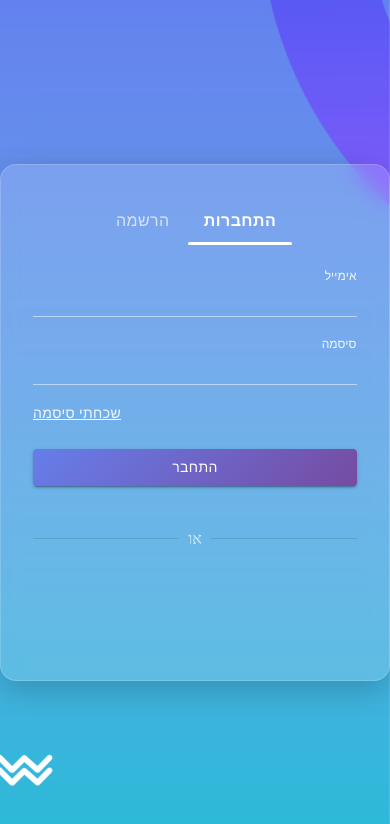
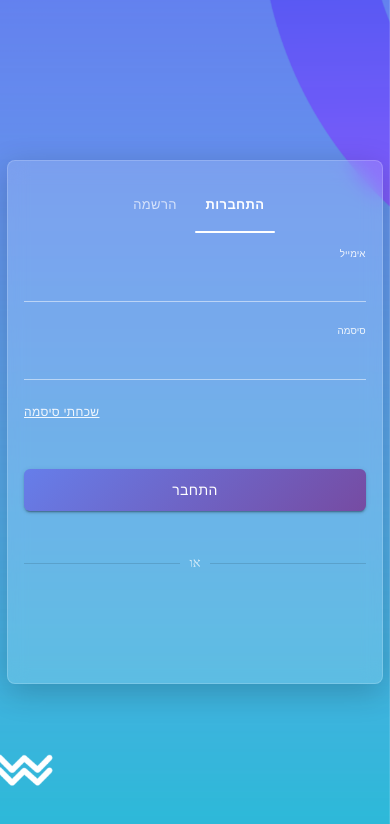
Before and after one commit to sari225/YadLameyuchadProject, a React (Create React App) app in the folder client/: page /login in a window 390 px wide. Shown: the top 824 px of the page. Built offline with nearby package versions, Linux system fonts and the light colour scheme; no server answers.

Commit message:
Adding mobile responsiveness to the login page

```diff
--- a/client/src/features/auth/style/login.css
+++ b/client/src/features/auth/style/login.css
@@ -180,3 +180,195 @@
   background: rgba(255, 255, 255, 0.3);
   color: rgba(255, 255, 255, 0.5);
 }
+
+/* ==================== RESPONSIVE STYLES ==================== */
+/* Mobile Responsive - Max Width 768px */
+@media (max-width: 768px) {
+  .login-container {
+    padding: 0;
+    height: 100vh;
+    width: 100vw;
+    display: flex !important;
+    align-items: center !important;
+    justify-content: center !important;
+    overflow: hidden;
+  }
+
+  .login-form-box {
+    width: calc(100% - 40px) !important;
+    max-width: 360px !important;
+    padding: 28px 20px !important;
+    margin: 0 auto !important;
+  }
+
+  .login-tabs {
+    margin-bottom: 16px !important;
+  }
+
+  .login-tabs .MuiTab-root {
+    font-size: 14px !important;
+    min-width: 100px !important;
+    padding: 8px 12px !important;
+    min-height: 40px !important;
+  }
+
+  .login-tabs .MuiTabs-indicator {
+    height: 2px !important;
+  }
+
+  .login-title {
+    font-size: 20px !important;
+    margin-bottom: 12px !important;
+  }
+
+  .login-form {
+    gap: 16px !important;
+  }
+
+  .login-textfield {
+    margin-bottom: 8px !important;
+  }
+
+  .login-textfield .MuiInputBase-input {
+    font-size: 16px !important;
+    padding: 8px 0 !important;
+  }
+
+  .login-textfield .MuiInputLabel-root {
+    font-size: 14px !important;
+  }
+
+  .login-textfield .MuiFormHelperText-root {
+    font-size: 12px !important;
+    margin-top: 2px !important;
+  }
+
+  .forgot-password-container {
+    margin-top: -4px !important;
+    margin-bottom: 8px !important;
+  }
+
+  .forgot-password-link {
+    font-size: 13px !important;
+    padding: 2px 0 !important;
+  }
+
+  .login-button {
+    margin-top: 20px !important;
+    margin-bottom: 12px !important;
+    padding: 10px 0 !important;
+    font-size: 15px !important;
+    border-radius: 6px !important;
+  }
+
+  .login-alert {
+    margin-bottom: 16px !important;
+    font-size: 13px !important;
+    padding: 8px 12px !important;
+  }
+
+  .login-alert .MuiAlert-icon {
+    font-size: 18px !important;
+  }
+
+  .login-alert .MuiAlert-message {
+    padding: 0 !important;
+  }
+
+  .login-form .MuiDivider-root {
+    margin: 16px 0 !important;
+    font-size: 13px !important;
+  }
+
+  .login-button .MuiCircularProgress-root {
+    width: 20px !important;
+    height: 20px !important;
+  }
+}
+
+/* Small Mobile Devices - Max Width 480px */
+@media (max-width: 480px) {
+  .login-container {
+    padding: 0 !important;
+    height: 100vh !important;
+    width: 100vw !important;
+    display: flex !important;
+    align-items: center !important;
+    justify-content: center !important;
+  }
+
+  .login-form-box {
+    width: calc(100% - 48px) !important;
+    max-width: 100% !important;
+    padding: 24px 16px !important;
+    border-radius: 8px !important;
+    margin: 0 auto !important;
+  }
+
+  .login-tabs .MuiTab-root {
+    font-size: 13px !important;
+    min-width: 80px !important;
+    padding: 6px 8px !important;
+  }
+
+  .login-textfield .MuiInputBase-input {
+    font-size: 15px !important;
+  }
+
+  .login-textfield .MuiInputLabel-root {
+    font-size: 13px !important;
+  }
+
+  .login-button {
+    font-size: 14px !important;
+    padding: 9px 0 !important;
+  }
+
+  .forgot-password-link {
+    font-size: 12px !important;
+  }
+}
+
+/* Extra Small Devices - Max Width 380px */
+@media (max-width: 380px) {
+  .login-form-box {
+    width: calc(100% - 40px) !important;
+    padding: 20px 14px !important;
+  }
+}
+
+/* Very Small Devices - Max Width 320px */
+@media (max-width: 320px) {
+  .login-form-box {
+    width: calc(100% - 32px) !important;
+    padding: 18px 12px !important;
+  }
+}
+
+/* Landscape Mode for Mobile */
+@media (max-width: 768px) and (orientation: landscape) {
+  .login-container {
+    overflow-y: auto !important;
+    align-items: center !important;
+    justify-content: center !important;
+    padding: 20px 0 !important;
+  }
+
+  .login-form-box {
+    margin: 20px auto !important;
+    padding: 16px !important;
+  }
+
+  .login-tabs {
+    margin-bottom: 12px !important;
+  }
+
+  .login-form {
+    gap: 12px !important;
+  }
+
+  .login-button {
+    margin-top: 16px !important;
+    padding: 8px 0 !important;
+  }
+}
```
